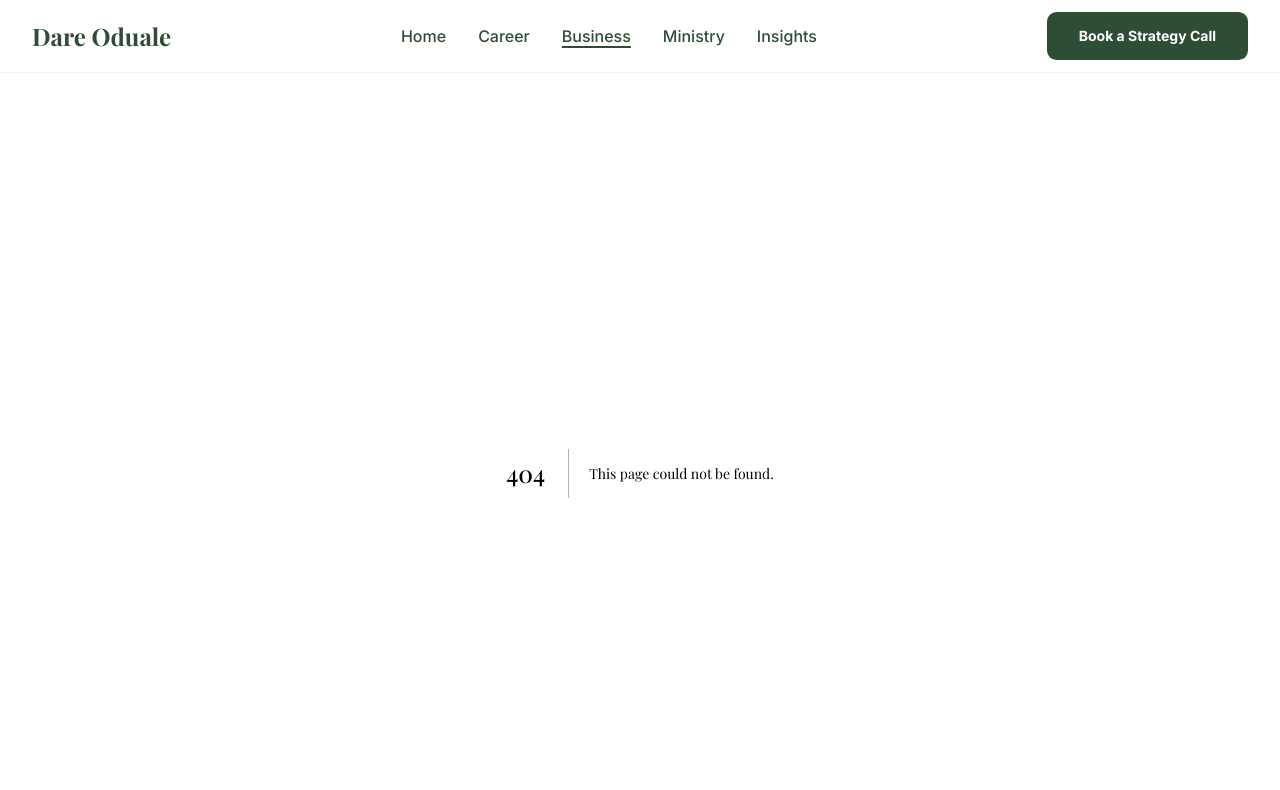
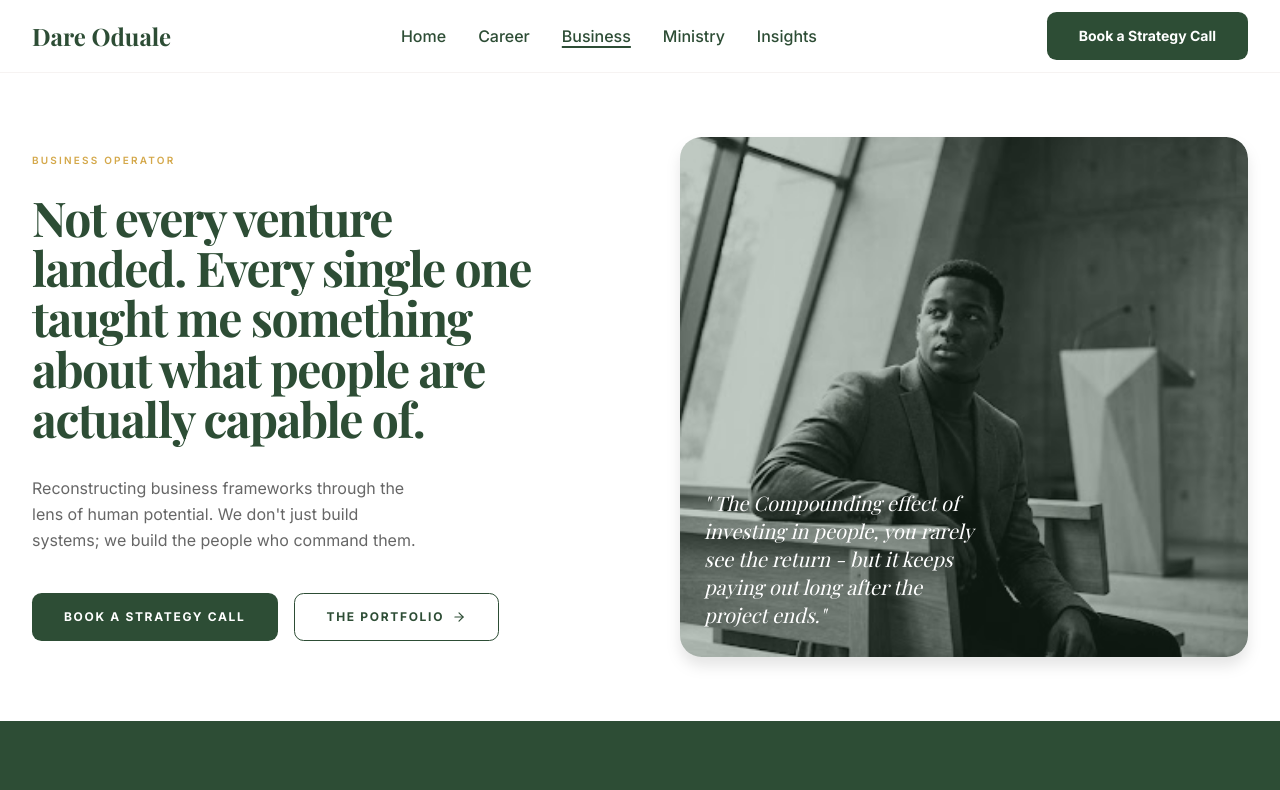
Before and after one commit to accurvia-labs/accurvia-project-1, a Next.js app in the folder frontend/: page /business in a window 1280 px wide. Before the commit this address had no page. Shown: the top 790 px of the page. Built offline with nearby package versions, Linux system fonts and the light colour scheme.

Commit message:
feat(business): add business page and hero section
- Create business page route
- Add BusinessHero component
- Establish foundation for business section content
- Prepare page structure for additional business-related sections

```diff
--- /dev/null
+++ b/frontend/src/app/business/page.tsx
@@ -0,0 +1,9 @@
+import { BusinessHero } from "@/components/business/BusinessHero";
+
+export default function BusinessPage() {
+  return (
+    <main>
+      <BusinessHero />
+    </main>
+  );
+}
--- /dev/null
+++ b/frontend/src/components/business/BusinessHero.tsx
@@ -0,0 +1,91 @@
+"use client";
+
+import Image from "next/image";
+import Link from "next/link";
+import { ArrowRight } from "lucide-react";
+import BusinessHeroImage from "../../../public/images/genesis.jpg";
+
+export function BusinessHero() {
+  return (
+    <section
+      aria-labelledby="business-hero-heading"
+      className="relative overflow-hidden"
+    >
+      <div className="px-4 sm:px-6 md:px-8 py-10 sm:py-14 md:py-16 mx-auto max-w-7xl">
+        <div className="grid grid-cols-1 lg:grid-cols-2 gap-12 lg:gap-20 items-center justify-center">
+          {/* Left — Content */}
+          <div className="relative flex flex-col justify-end">
+            <p className="text-secondary text-[10px] font-semibold tracking-[0.22em] uppercase mb-6">
+              Business Operator
+            </p>
+
+            <h1
+              id="business-hero-heading"
+              className="font-heading text-3xl sm:text-4xl md:text-5xl font-bold leading-[1.05] tracking-[-0.03em] text-primary mb-6 sm:mb-8 max-w-lg"
+            >
+              Not every venture landed. Every single one taught me something
+              about what people are actually capable of.
+            </h1>
+
+            <p className="text-sm sm:text-base text-foreground/60 leading-relaxed max-w-sm mb-8 sm:mb-10">
+              Reconstructing business frameworks through the lens of human
+              potential. We don&apos;t just build systems; we build the people
+              who command them.
+            </p>
+
+            <div className="flex flex-wrap items-center gap-3 sm:gap-4">
+              <Link
+                href=""
+                className="inline-flex items-center justify-center h-11 sm:h-12 px-6 sm:px-8 bg-primary text-primary-foreground text-xs font-bold tracking-[0.14em] uppercase rounded-md hover:bg-primary/80 transition-all duration-200"
+              >
+                Book a Strategy Call
+              </Link>
+              <Link
+                href=""
+                className="inline-flex items-center justify-center gap-2 h-11 sm:h-12 px-6 sm:px-8 border border-primary text-primary text-xs font-bold tracking-[0.14em] uppercase rounded-md hover:bg-primary/5 transition-all duration-200"
+              >
+                The Portfolio
+                <ArrowRight size={14} />
+              </Link>
+            </div>
+          </div>
+
+          {/* Right — Image */}
+          <div
+            className="relative w-full h-64 sm:h-96 md:h-120 lg:h-130 rounded-2xl overflow-hidden hover:scale-105 transition-transform duration-300 drop-shadow-xl"
+            aria-hidden="true"
+          >
+            <Image
+              src={BusinessHeroImage}
+              alt="Business hero"
+              fill
+              sizes="(max-width: 768px) 100vw, 50vw"
+              priority
+              className="object-cover object-center rounded-2xl"
+            />
+
+            {/* Overlay */}
+            <div className="absolute inset-0 bg-primary/30" />
+
+            <div
+              className="
+                absolute bottom-1 left-0
+                lg:-lef
+                w-[80%] sm:w-72 lg:w-80
+                rounded-2xl
+                p-4 sm:p-6
+                flex flex-col justify-center
+              "
+            >
+              <p className="font-heading italic text-primary-foreground text-sm sm:text-xl">
+                &quot; The Compounding effect of investing in people, you rarely
+                see the return - but it keeps paying out long after the project
+                ends.&quot;
+              </p>
+            </div>
+          </div>
+        </div>
+      </div>
+    </section>
+  );
+}
```
